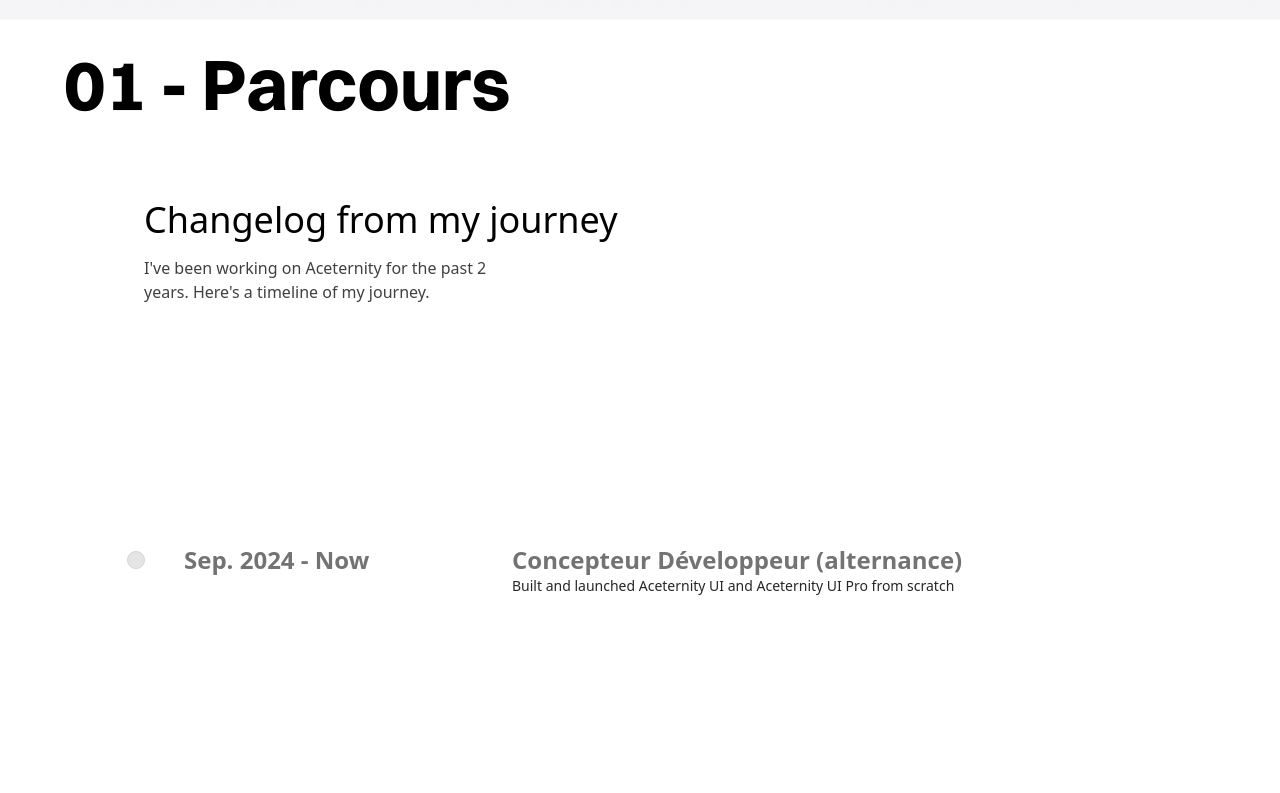
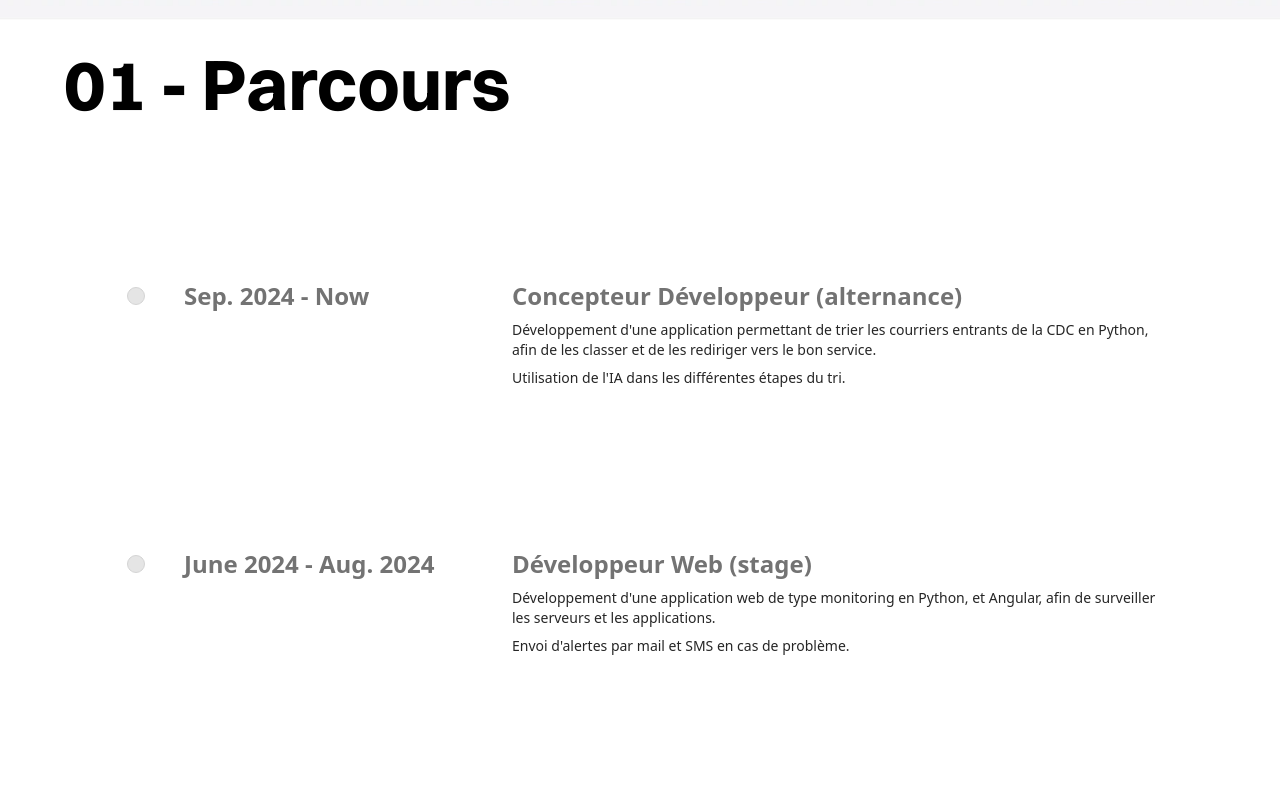
Before and after one commit to Matsuel/portfolio, a Next.js app: page / in a window 1280 px wide. Shown: the part 780-1573 px from the top of the page. Built offline with nearby package versions, Linux system fonts and the light colour scheme.

Commit message:
feat: ajouter des liens aux parcours et améliorer le composant Item pour afficher les descriptions

```diff
--- a/constants/parcours.ts
+++ b/constants/parcours.ts
@@ -1,6 +1,7 @@
 export const parcours = [
     {
         title: "Concepteur Développeur (alternance)",
+        link: "https://www.caissedesdepots.fr/",
         company: "Caisse des Dépôts et Consignations",
         date: "Sep. 2024 - Now",
         description: [
@@ -10,6 +11,7 @@ export const parcours = [
     },
     {
         title: "Développeur Web (stage)",
+        link: "https://www.shinken-enterprise.com/",
         company: "Shinken Solutions",
         date: "June 2024 - Aug. 2024",
         description: [
@@ -19,6 +21,7 @@ export const parcours = [
     },
     {
         title: "Développeur Web (stage)",
+        link: "https://www.esea-na.fr/",
         company: "ESEA",
         date: "June 2023 - July 2023",
         description: [
@@ -29,6 +32,7 @@ export const parcours = [
     },
     {
         title: "Master Informatique",
+        link: "https://www.ynov.com/",
         company: "Ynov Bordeaux Campus (3ème année actuellement)",
         date: "Sep. 2022 - Sep. 2027",
         description: [
--- a/src/components/Timeline.tsx
+++ b/src/components/Timeline.tsx
@@ -5,7 +5,7 @@ import {
     useScroll,
     useTransform
 } from "framer-motion";
-import React, { useEffect, useRef, useState } from "react";
+import { useEffect, useRef, useState } from "react";
 import Item from "./timeline/Item";
 
 interface TimelineProps {
@@ -39,16 +39,6 @@ export const Timeline = ({
             className="w-full bg-white font-sans md:px-10"
             ref={containerRef}
         >
-            <div className="max-w-7xl mx-auto py-20 px-4 md:px-8 lg:px-10">
-                <h2 className="text-lg md:text-4xl mb-4 text-black max-w-4xl">
-                    Changelog from my journey
-                </h2>
-                <p className="text-neutral-700 text-sm md:text-base max-w-sm">
-                    I&apos;ve been working on Aceternity for the past 2 years. Here&apos;s
-                    a timeline of my journey.
-                </p>
-            </div>
-
             <div ref={ref} className="relative max-w-7xl mx-auto pb-20">
                 {items.map((item, index) => (
                     <Item
--- a/src/components/timeline/Item.tsx
+++ b/src/components/timeline/Item.tsx
@@ -1,5 +1,4 @@
 import { TimelineEntry } from '@/types'
-import React from 'react'
 
 interface ItemProps {
     item: TimelineEntry
@@ -33,13 +32,15 @@ const Item = ({
                 </h3>
 
 
-                <div>
+                <div className='flex flex-col gap-2'>
                     <h3 className="text-xl md:text-2xl font-bold text-neutral-500">
                         {item.title}
                     </h3>
-                    <p className="text-neutral-800 text-xs md:text-sm font-normal mb-8">
-                        Built and launched Aceternity UI and Aceternity UI Pro from scratch
-                    </p>
+                    {item.description.map((desc) => (
+                        <p className="text-neutral-800 text-xs md:text-sm font-normal" key={desc}>
+                            {desc}
+                        </p>
+                    ))}
                 </div>
 
             </div>
```
